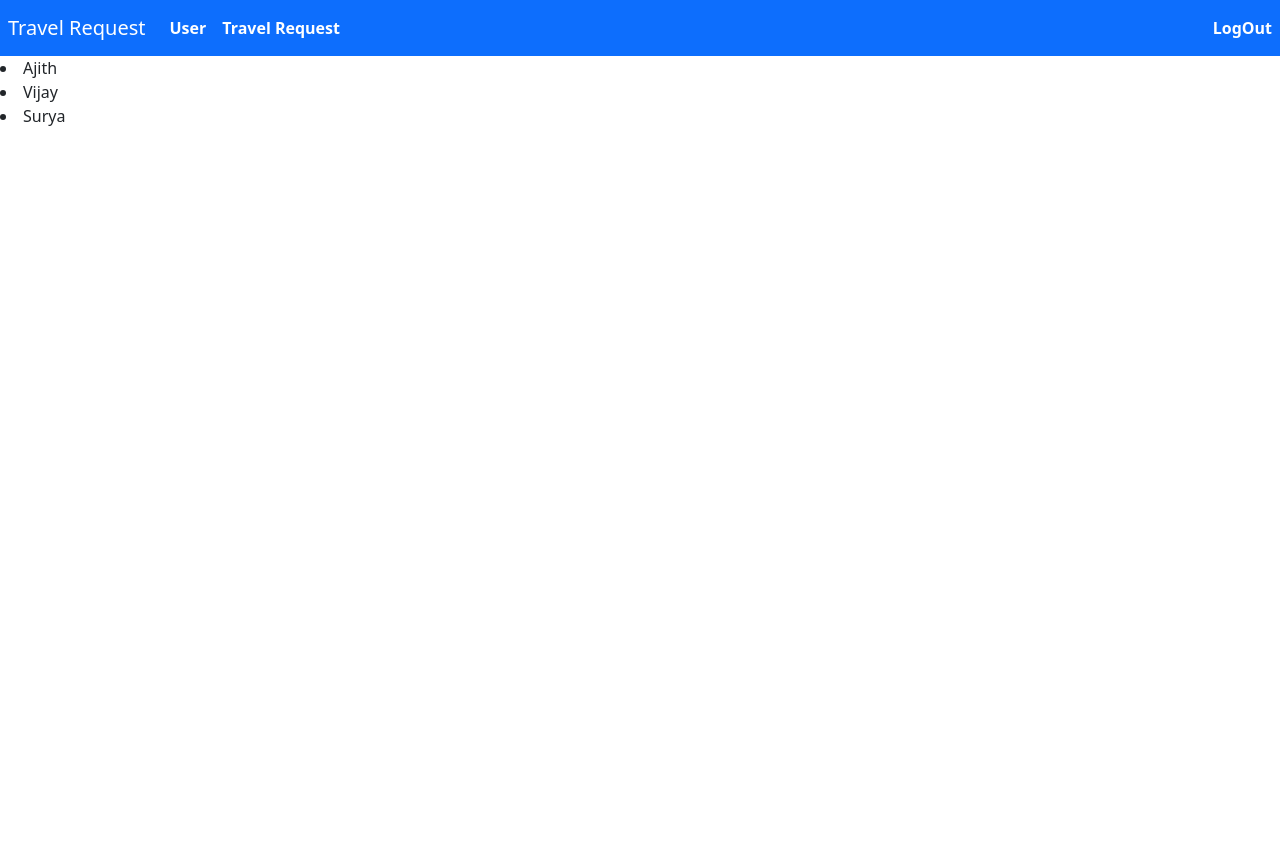
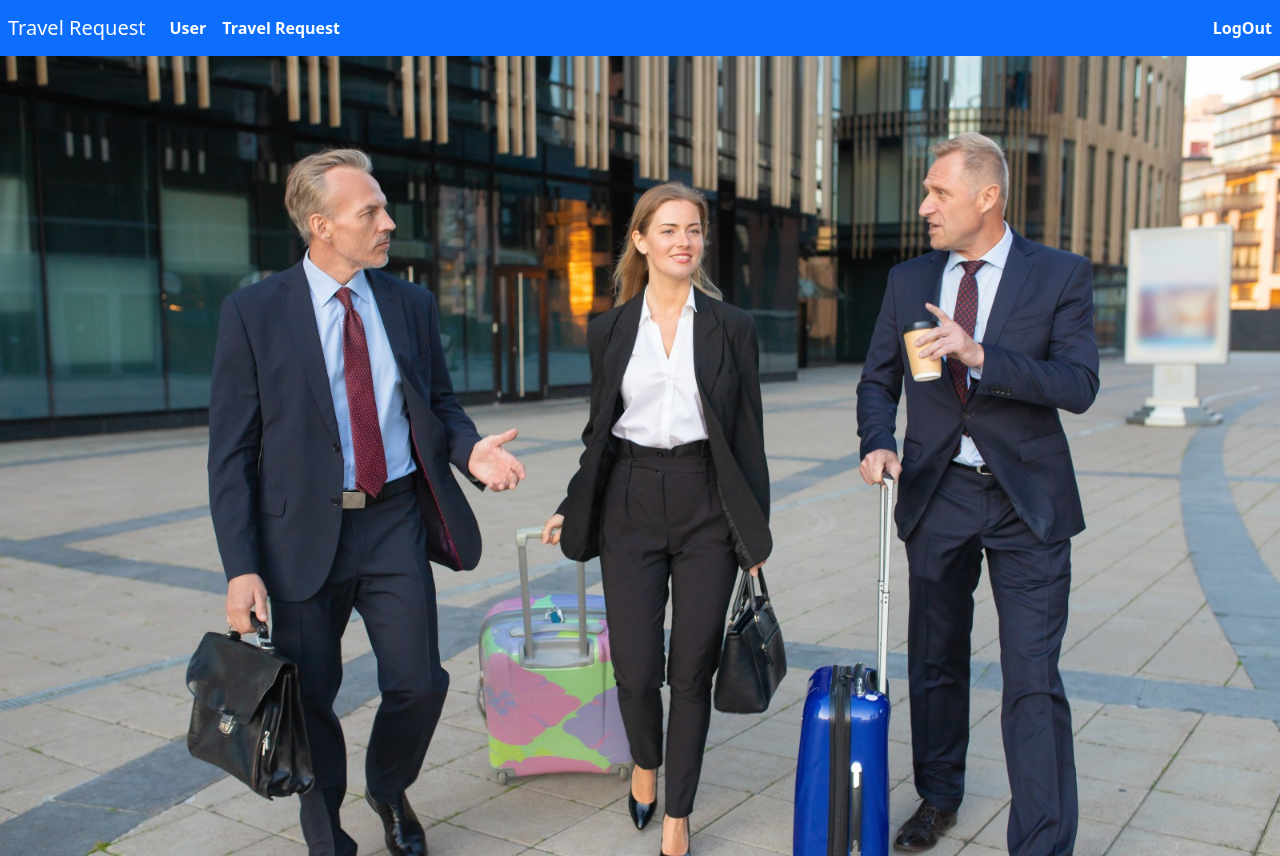
Before and after one commit to cibirajrcb/TravelRequestUIV2, an Angular app: page /home in a window 1280 px wide. Before the commit the page ends 800 px from the top, so only its background shows below. Built offline with nearby package versions, Linux system fonts and the light colour scheme.

Commit message:
home page bg image fix

```diff
--- a/src/app/header/header.component.html
+++ b/src/app/header/header.component.html
@@ -1,6 +1,6 @@
 <nav class="px-2 navbar navbar-expand-lg navbar-dark bg-primary">
 
-  <a class="navbar-brand" href="#">Travel Request</a>
+  <a class="navbar-brand"routerLink="/home">Travel Request</a>
   <button class="navbar-toggler" type="button" data-toggle="collapse" data-target="#navbarNavDropdown" aria-controls="navbarNavDropdown" aria-expanded="false" aria-label="Toggle navigation">
     <span class="navbar-toggler-icon"></span>
   </button>
--- a/src/app/home/home.component.html
+++ b/src/app/home/home.component.html
@@ -1,4 +1,22 @@
-<app-header></app-header>
-<div *ngFor="let name of arrNames">
-    <li>{{name}}</li>
+<div>
+    <app-header></app-header>
 </div>
+<div class="bodycontent" style="height: 100vh; width: 100%;">
+
+</div>
+
+<!-- <body style="background-image: url(/src/app/assets/bg.jpg);">
+
+</body> -->
+<!--
+<head>
+<style>
+.bodycontent {
+  background-image: url(../assets/bg.jpg);
+  background-size: cover;
+}
+</style>
+</head>
+<body>
+
+</body> -->
--- a/src/app/home/home.component.scss
+++ b/src/app/home/home.component.scss
@@ -0,0 +1,4 @@
+.bodycontent {
+    background-image: url(../assets/homepagebg.jpeg);
+    background-size: cover;
+  }
```
Also changed, not shown: src/app/assets/homepagebg.jpeg (added).
